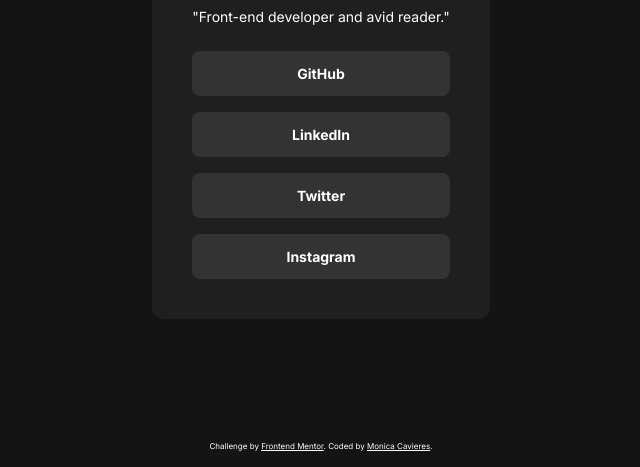
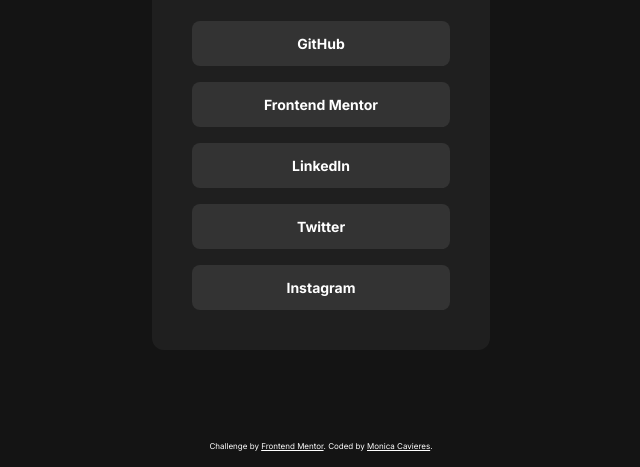
Before and after one commit to monicavieres/social-links-profile-main, a plain HTML site: page index.html in a window 1280 px wide. Shown: the part 333-800 px from the top of the page, without its empty margins (319-959 px from the left). Drawn offline with Linux system fonts and the light colour scheme.

Commit message:
chore: add missing mentor button

```diff
--- a/index.html
+++ b/index.html
@@ -22,6 +22,7 @@
         <p class="card_description">"Front-end developer and avid reader."</p>
         <div class="button_container">
           <a class="card_button" href="https://github.com/monicavieres">GitHub</a>
+          <a class="card_button" href="https://www.frontendmentor.io/profile/monicavieres">Frontend Mentor</a>
           <a class="card_button" href="https://www.linkedin.com/in/monica-cavieres-avila-578844134/">LinkedIn</a>
           <a class="card_button" href="https://x.com">Twitter</a>
           <a class="card_button" href="https://www.instagram.com/">Instagram</a>
```
